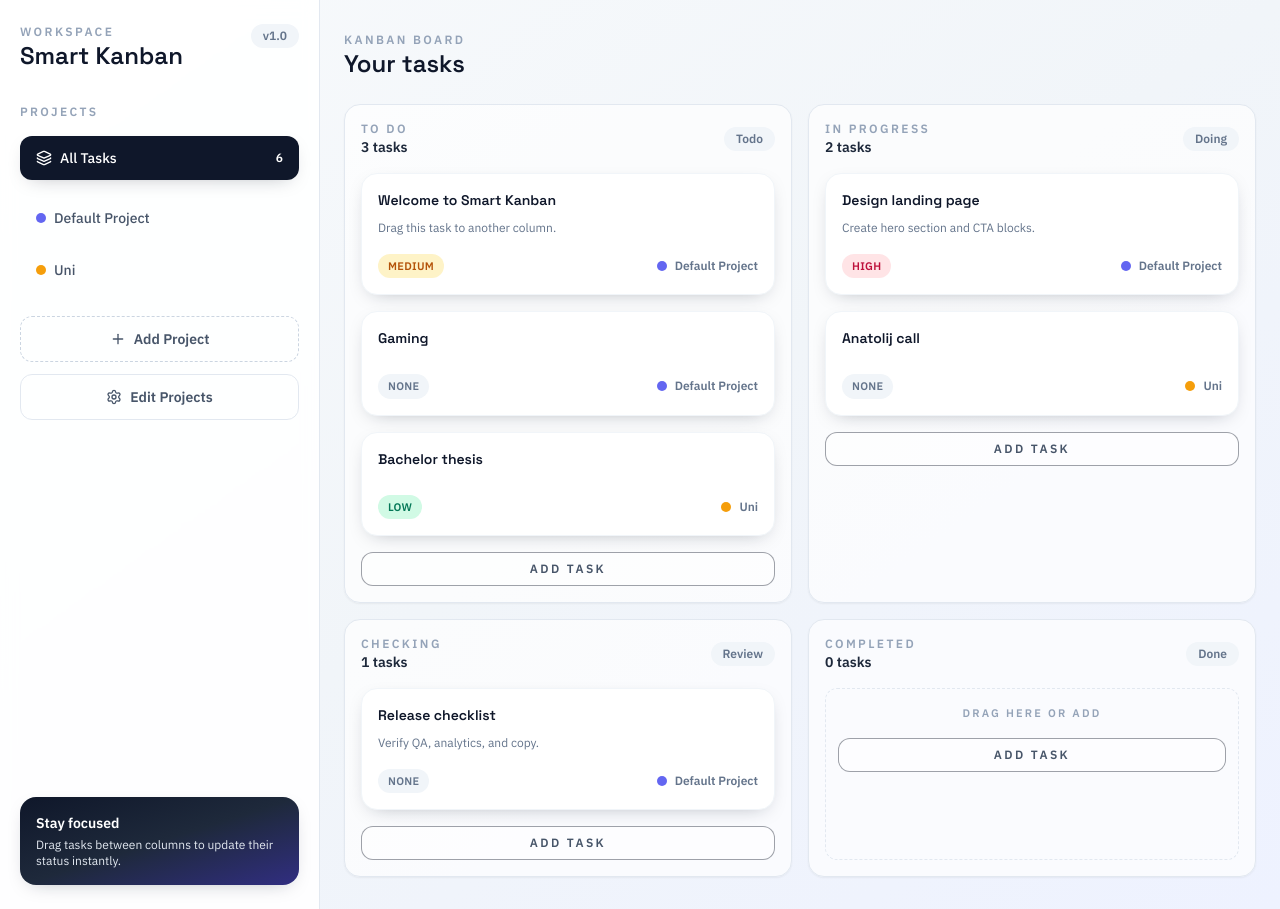
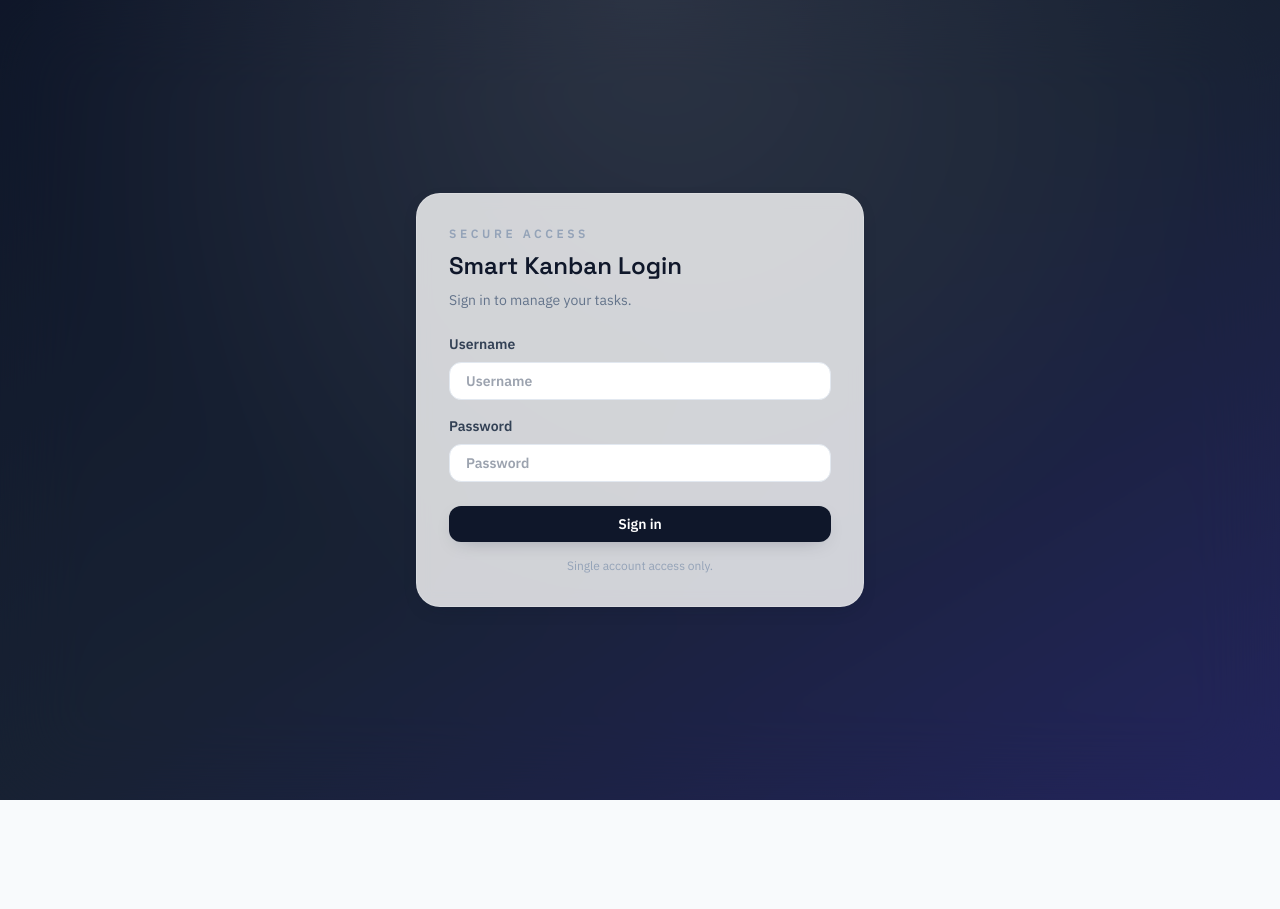
Before and after one commit to myrtyx/Smart-kanban, a React (Vite) app: page / in a window 1280 px wide. After the commit the page ends 800 px from the top, so only its background shows below. Built offline with nearby package versions, Linux system fonts and the light colour scheme; data requests are answered from the project's data file.

Commit message:
better log in

```diff
--- a/db.json
+++ b/db.json
@@ -62,5 +62,10 @@
       "priority": "none",
       "projectId": "f2c1d19e-d3a8-464f-8567-ca405acff8f4"
     }
-  ]
+  ],
+  "auth": {
+    "username": "polina",
+    "passwordHash": "31b4f0551d1538ddba611a99576a387f14891bd7de7bc9288119381e10b0b54f",
+    "token": "f19ff5a5792fef57f707820e442e45831366929a992067d4"
+  }
 }
--- a/src/App.jsx
+++ b/src/App.jsx
@@ -7,7 +7,7 @@ import {
   useSensor,
   useSensors,
 } from "@dnd-kit/core";
-import { ChevronDown } from "lucide-react";
+import { ChevronDown, LogOut } from "lucide-react";
 import Sidebar from "./components/Sidebar";
 import KanbanBoard from "./components/KanbanBoard";
 import Modal from "./components/Modal";
@@ -34,10 +34,13 @@ const COLOR_PALETTE = [
 
 const App = () => {
   const {
+    token,
     projects,
     tasks,
     loading,
     error,
+    login,
+    logout,
     createProject,
     updateProject,
     deleteProject,
@@ -194,6 +197,10 @@ const App = () => {
     (project) => project.id === activeTask?.projectId
   );
 
+  if (!token) {
+    return <LoginScreen onLogin={login} error={error} />;
+  }
+
   return (
     <div className="min-h-screen bg-gradient-to-br from-slate-50 via-slate-100 to-indigo-50">
       <div className="grid min-h-screen grid-cols-1 lg:grid-cols-[320px_1fr]">
@@ -207,6 +214,15 @@ const App = () => {
         />
 
         <main className="px-6 py-8">
+          <div className="mb-4 flex items-center justify-end">
+            <button
+              type="button"
+              onClick={logout}
+              className="inline-flex items-center gap-2 rounded-xl border border-slate-200 px-3 py-2 text-xs font-semibold uppercase tracking-[0.2em] text-slate-500 transition hover:border-slate-300 hover:text-slate-700"
+            >
+              <LogOut size={14} /> Logout
+            </button>
+          </div>
           {loading ? (
             <div className="flex h-full items-center justify-center text-sm font-semibold text-slate-500">
               Loading board...
@@ -309,6 +325,91 @@ const App = () => {
           }}
         />
       )}
+    </div>
+  );
+};
+
+const LoginScreen = ({ onLogin, error }) => {
+  const [username, setUsername] = useState("");
+  const [password, setPassword] = useState("");
+  const [submitting, setSubmitting] = useState(false);
+  const [localError, setLocalError] = useState("");
+
+  return (
+    <div className="relative min-h-screen overflow-hidden bg-gradient-to-br from-slate-900 via-slate-800 to-indigo-900">
+      <div className="absolute inset-0 bg-[radial-gradient(circle_at_top,_rgba(255,255,255,0.18),_transparent_60%)]" />
+      <div className="absolute inset-0 backdrop-blur-2xl bg-slate-900/40" />
+      <div className="relative z-10 flex min-h-screen items-center justify-center p-6">
+        <form
+          className="w-full max-w-md rounded-3xl border border-white/20 bg-white/80 p-8 shadow-card backdrop-blur"
+          onSubmit={async (event) => {
+            event.preventDefault();
+            setLocalError("");
+            if (!username.trim() || !password.trim()) {
+              setLocalError("Enter username and password.");
+              return;
+            }
+            setSubmitting(true);
+            try {
+              await onLogin({ username: username.trim(), password: password });
+            } catch (err) {
+              setLocalError(err.message || "Login failed");
+            } finally {
+              setSubmitting(false);
+            }
+          }}
+        >
+          <p className="text-xs font-semibold uppercase tracking-[0.3em] text-slate-400">
+            Secure Access
+          </p>
+          <h1 className="mt-2 text-2xl font-semibold text-slate-900">
+            Smart Kanban Login
+          </h1>
+          <p className="mt-2 text-sm text-slate-500">
+            Sign in to manage your tasks.
+          </p>
+
+          {(localError || error) && (
+            <div className="mt-4 rounded-xl border border-rose-200 bg-rose-50 px-3 py-2 text-sm text-rose-700">
+              {localError || error}
+            </div>
+          )}
+
+          <label className="mt-6 block text-sm font-semibold text-slate-700">
+            Username
+            <input
+              className="mt-2 w-full rounded-xl border border-slate-200 bg-white px-4 py-2 text-sm focus:border-slate-400 focus:outline-none"
+              value={username}
+              onChange={(event) => setUsername(event.target.value)}
+              placeholder="Username"
+              autoComplete="username"
+              required
+            />
+          </label>
+          <label className="mt-4 block text-sm font-semibold text-slate-700">
+            Password
+            <input
+              type="password"
+              className="mt-2 w-full rounded-xl border border-slate-200 bg-white px-4 py-2 text-sm focus:border-slate-400 focus:outline-none"
+              value={password}
+              onChange={(event) => setPassword(event.target.value)}
+              placeholder="Password"
+              autoComplete="current-password"
+              required
+            />
+          </label>
+          <button
+            type="submit"
+            disabled={submitting}
+            className="mt-6 w-full rounded-xl bg-slate-900 px-4 py-2 text-sm font-semibold text-white shadow-card transition hover:bg-slate-800 disabled:cursor-not-allowed disabled:opacity-70"
+          >
+            {submitting ? "Signing in..." : "Sign in"}
+          </button>
+          <p className="mt-4 text-center text-xs text-slate-400">
+            Single account access only.
+          </p>
+        </form>
+      </div>
     </div>
   );
 };
--- a/src/hooks/useKanbanApi.js
+++ b/src/hooks/useKanbanApi.js
@@ -1,9 +1,13 @@
-import { useCallback, useEffect, useState } from "react";
+import { useCallback, useEffect, useMemo, useState } from "react";
 
 const API_BASE = "http://localhost:3001";
+const TOKEN_KEY = "kanban-token";
 
-const handleResponse = async (response) => {
+const handleResponse = async (response, onUnauthorized) => {
   if (!response.ok) {
+    if (response.status === 401) {
+      onUnauthorized?.();
+    }
     let message = "Request failed";
     try {
       const data = await response.json();
@@ -20,16 +24,34 @@ const handleResponse = async (response) => {
 export const useKanbanApi = () => {
   const [projects, setProjects] = useState([]);
   const [tasks, setTasks] = useState([]);
-  const [loading, setLoading] = useState(true);
+  const [loading, setLoading] = useState(false);
   const [error, setError] = useState(null);
+  const [token, setToken] = useState(() => localStorage.getItem(TOKEN_KEY));
+
+  const authHeaders = useMemo(() => {
+    if (!token) return {};
+    return { Authorization: `Bearer ${token}` };
+  }, [token]);
+
+  const clearAuth = useCallback(() => {
+    localStorage.removeItem(TOKEN_KEY);
+    setToken(null);
+    setProjects([]);
+    setTasks([]);
+  }, []);
 
   const fetchAll = useCallback(async () => {
+    if (!token) return;
     setLoading(true);
     setError(null);
     try {
       const [projectsData, tasksData] = await Promise.all([
-        fetch(`${API_BASE}/projects`).then(handleResponse),
-        fetch(`${API_BASE}/tasks`).then(handleResponse),
+        fetch(`${API_BASE}/projects`, {
+          headers: authHeaders,
+        }).then((res) => handleResponse(res, clearAuth)),
+        fetch(`${API_BASE}/tasks`, {
+          headers: authHeaders,
+        }).then((res) => handleResponse(res, clearAuth)),
       ]);
       setProjects(projectsData || []);
       setTasks(tasksData || []);
@@ -38,38 +60,51 @@ export const useKanbanApi = () => {
     } finally {
       setLoading(false);
     }
-  }, []);
+  }, [authHeaders, clearAuth, token]);
 
   useEffect(() => {
-    fetchAll();
-  }, [fetchAll]);
+    if (token) {
+      fetchAll();
+    }
+  }, [fetchAll, token]);
+
+  const login = async ({ username, password }) => {
+    setError(null);
+    const result = await fetch(`${API_BASE}/login`, {
+      method: "POST",
+      headers: { "Content-Type": "application/json" },
+      body: JSON.stringify({ username, password }),
+    }).then((res) => handleResponse(res));
+    if (result?.token) {
+      localStorage.setItem(TOKEN_KEY, result.token);
+      setToken(result.token);
+      await fetchAll();
+    }
+    return result;
+  };
+
+  const logout = () => {
+    clearAuth();
+  };
 
   const createProject = async (payload) => {
     const project = await fetch(`${API_BASE}/projects`, {
       method: "POST",
-      headers: { "Content-Type": "application/json" },
+      headers: { "Content-Type": "application/json", ...authHeaders },
       body: JSON.stringify(payload),
-    }).then(handleResponse);
+    }).then((res) => handleResponse(res, clearAuth));
     if (project) {
       setProjects((prev) => [...prev, project]);
     }
     return project;
   };
 
-  const deleteProject = async (projectId) => {
-    await fetch(`${API_BASE}/projects/${projectId}`, {
-      method: "DELETE",
-    }).then(handleResponse);
-    setProjects((prev) => prev.filter((project) => project.id !== projectId));
-    setTasks((prev) => prev.filter((task) => task.projectId !== projectId));
-  };
-
   const updateProject = async (projectId, payload) => {
     const updated = await fetch(`${API_BASE}/projects/${projectId}`, {
       method: "PUT",
-      headers: { "Content-Type": "application/json" },
+      headers: { "Content-Type": "application/json", ...authHeaders },
       body: JSON.stringify(payload),
-    }).then(handleResponse);
+    }).then((res) => handleResponse(res, clearAuth));
     if (updated) {
       setProjects((prev) =>
         prev.map((project) => (project.id === projectId ? updated : project))
@@ -78,12 +113,21 @@ export const useKanbanApi = () => {
     return updated;
   };
 
+  const deleteProject = async (projectId) => {
+    await fetch(`${API_BASE}/projects/${projectId}`, {
+      method: "DELETE",
+      headers: authHeaders,
+    }).then((res) => handleResponse(res, clearAuth));
+    setProjects((prev) => prev.filter((project) => project.id !== projectId));
+    setTasks((prev) => prev.filter((task) => task.projectId !== projectId));
+  };
+
   const createTask = async (payload) => {
     const task = await fetch(`${API_BASE}/tasks`, {
       method: "POST",
-      headers: { "Content-Type": "application/json" },
+      headers: { "Content-Type": "application/json", ...authHeaders },
       body: JSON.stringify(payload),
-    }).then(handleResponse);
+    }).then((res) => handleResponse(res, clearAuth));
     if (task) {
       setTasks((prev) => [...prev, task]);
     }
@@ -93,9 +137,9 @@ export const useKanbanApi = () => {
   const updateTask = async (taskId, payload) => {
     const updated = await fetch(`${API_BASE}/tasks/${taskId}`, {
       method: "PUT",
-      headers: { "Content-Type": "application/json" },
+      headers: { "Content-Type": "application/json", ...authHeaders },
       body: JSON.stringify(payload),
-    }).then(handleResponse);
+    }).then((res) => handleResponse(res, clearAuth));
     if (updated) {
       setTasks((prev) =>
         prev.map((task) => (task.id === taskId ? updated : task))
@@ -105,21 +149,25 @@ export const useKanbanApi = () => {
   };
 
   const deleteTask = async (taskId) => {
-    await fetch(`${API_BASE}/tasks/${taskId}`, { method: "DELETE" }).then(
-      handleResponse
-    );
+    await fetch(`${API_BASE}/tasks/${taskId}`, {
+      method: "DELETE",
+      headers: authHeaders,
+    }).then((res) => handleResponse(res, clearAuth));
     setTasks((prev) => prev.filter((task) => task.id !== taskId));
   };
 
   return {
+    token,
     projects,
     tasks,
     loading,
     error,
+    login,
+    logout,
     refetch: fetchAll,
     createProject,
+    updateProject,
     deleteProject,
-    updateProject,
     createTask,
     updateTask,
     deleteTask,
```
Also changed, not shown: server.js (+78 -7 lines), 1 other file (tests, documents, lock files or other folders). Lines whose indentation alone changed are shown as unchanged.
